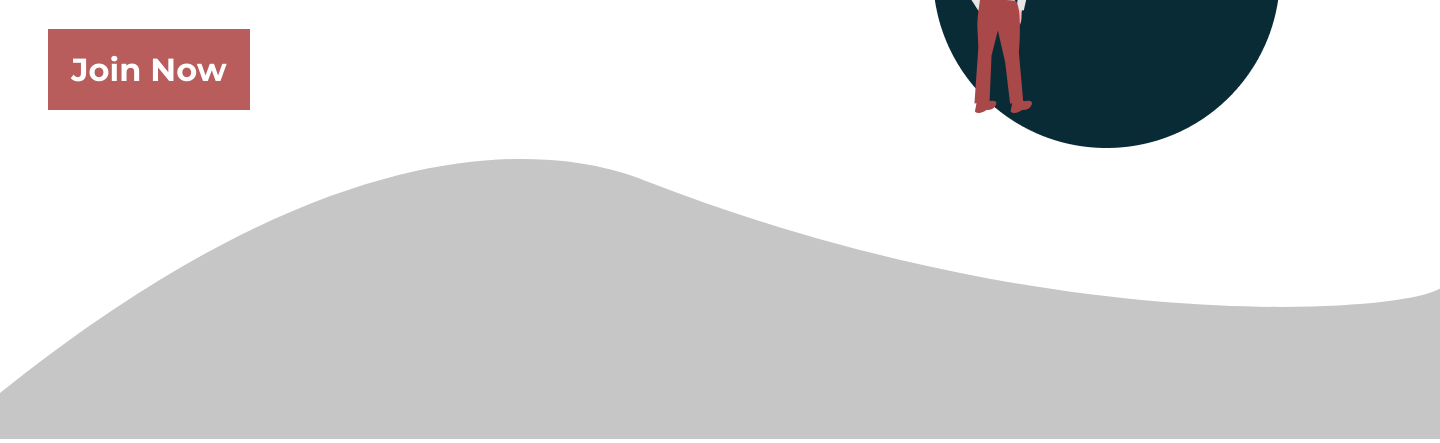
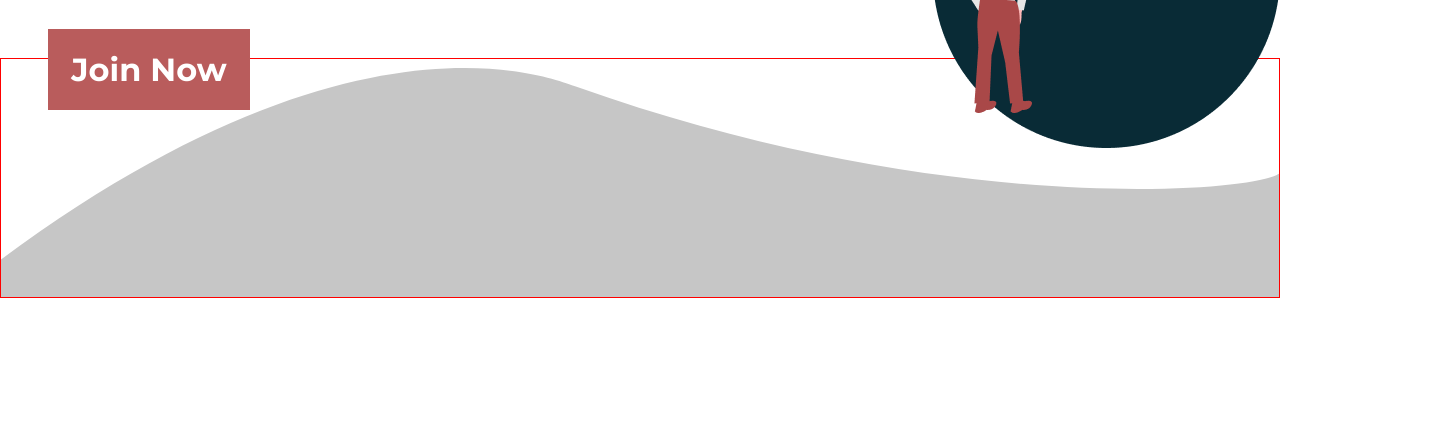
Before and after one commit to janva/learningui, a plain HTML site: page index.html in a window 1280 px wide. Shown: the part 502-945 px from the top of the page, 1440 px wide, since content can reach past the window. After the commit the page ends 836 px from the top, so only its background shows below. Drawn offline with Linux system fonts and the light colour scheme.

Commit message:
Add footer background

```diff
--- a/index.html
+++ b/index.html
@@ -16,7 +16,6 @@
           <span class="menu-item"><a href="" class="nav-link">Contact</a></span>
         </nav>
       </header>
-      <main>
       <section class="content landing">
         <div class="call-to-action">
           <h1>Visual Arts</h1>
@@ -29,21 +28,26 @@
           class="page-img"
         />
       </section>
-      </main>
     </div>
-    <footer>
+    <footer class="footer">
+      <!-- <svg width="1440" height="291" viewBox="0 0 1440 291" fill="none"> -->
       <svg
-        width="1440"
-        height="291"
+        class="footer-bg"
+        fill="none"
         viewBox="0 0 1440 291"
-        fill="none"
-        xmlns="http://www.w3.org/2000/svg"
+        preserveAspectRatio="none"
       >
+        <use href="#wave"></use>
+      </svg>
+    </footer>
+
+    <svg xmlns="http://www.w3.org/2000/svg">
+      <symbol id="wave">
         <path
           d="M-85.5 318C352.9 -76.4002 600.5 14 648.5 34C1054.5 191 1395.5 164.18 1437.5 141.715C1597.38 56.197 1528.87 99.2108 1522.7 98.7356L1582.5 376.803L-85.5 318Z"
           fill="#C6C6C6"
         />
+      </symbol>
     </svg>
-    </footer>
   </body>
 </html>
--- a/styles/main.css
+++ b/styles/main.css
@@ -111,3 +111,14 @@ button.join-btn:focus {
 button.btn:active {
   transform: scale(0.99);
 }
+.footer-bg {
+  z-index: -1;
+  position: fixed;
+  bottom: 0;
+  border: 1px solid red;
+  width: 100%;
+  height: 30%;
+}
+.footer {
+  margin-top: 2rem;
+}
```
Lines whose indentation alone changed are shown as unchanged.
